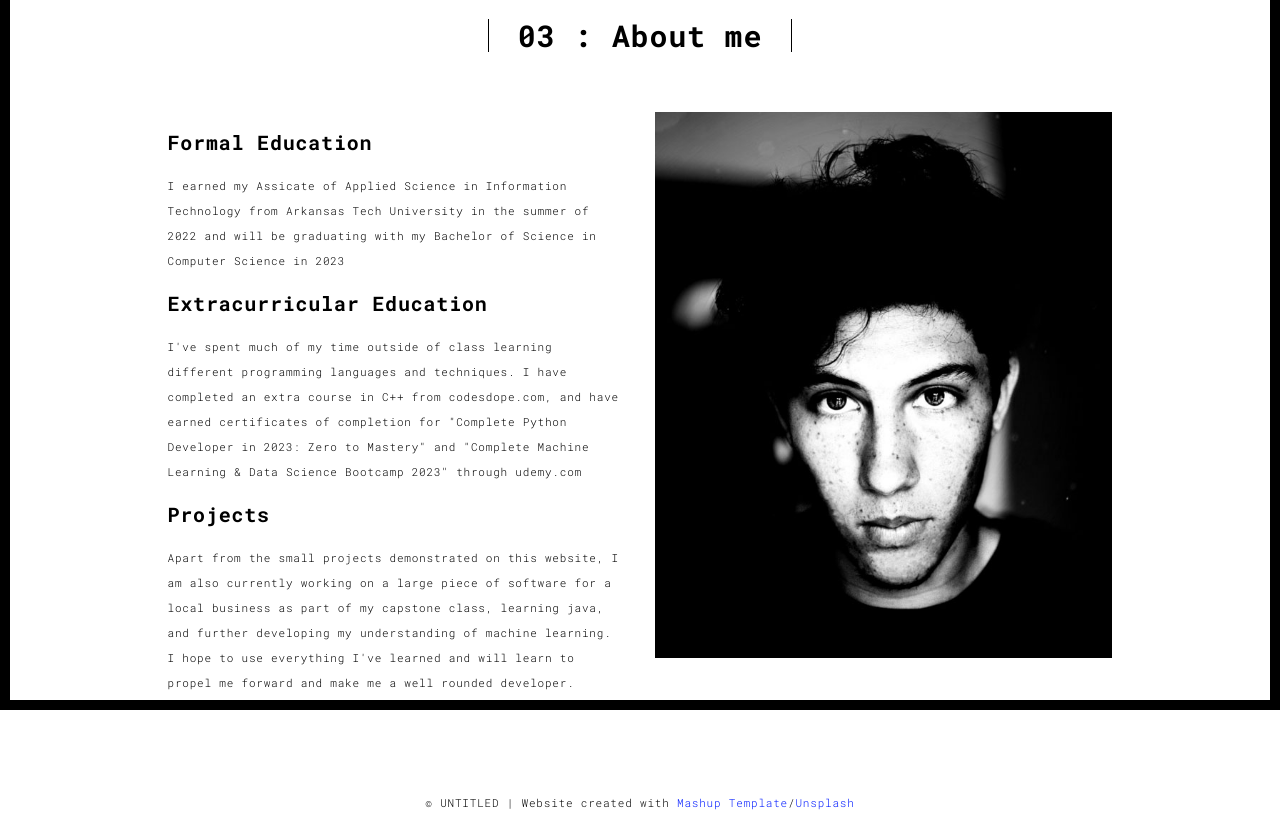
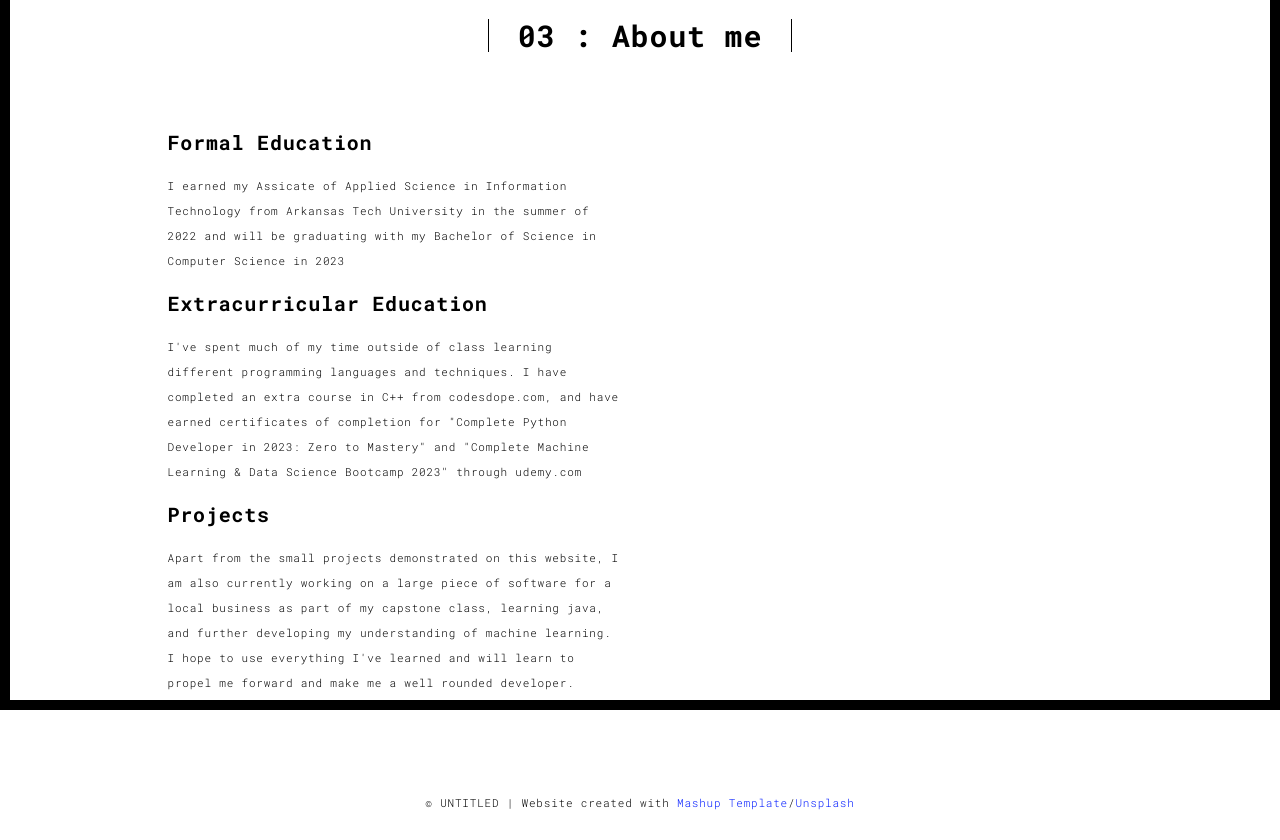
Before and after one commit to dgeorge94/portfo, a Flask app: page /about.html in a window 1280 px wide. Shown: the part 90-930 px from the top of the page. Run offline with Flask 2, Linux system fonts and the light colour scheme; some libraries are stand-ins or nearby versions.

Commit message:
remove stock image

```diff
--- a/templates/about.html
+++ b/templates/about.html
@@ -70,9 +70,7 @@
                   <p>
                   Apart from the small projects demonstrated on this website, I am also currently working on a large piece of software for a local business as part of my capstone class, learning java, and further developing my understanding of machine learning. I hope to use everything I've learned and will learn to propel me forward and make me a well rounded developer. </p>
                 </div>
-                <div class="col-xs-12 col-md-6">
-                  <img src="./static/assets/images/profil.jpg" class="img-responsive" alt="">
-                </div>
+
               </div>
             </div>
           </div>
```
Also changed, not shown: static/assets/images/profil.jpg (deleted).
